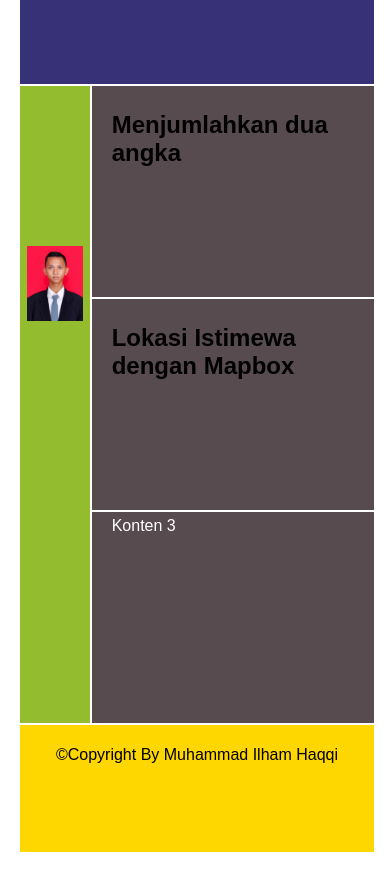
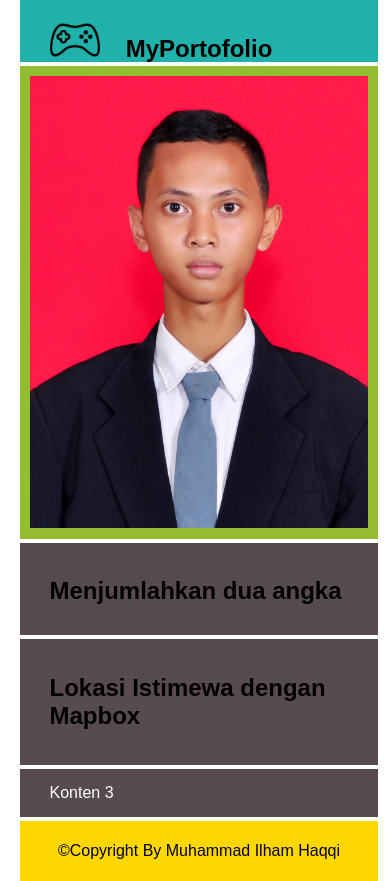
Before and after one commit to haqqer/google-mws, a plain HTML site: page week3/public/index.html in a window 390 px wide. Before the commit the page ends 852 px from the top, so only its background shows below. Drawn offline with Linux system fonts and the light colour scheme.

Commit message:
make pwa

```diff
--- a/week3/public/index.html
+++ b/week3/public/index.html
@@ -2,7 +2,12 @@
 <html lang="en">
 <head>
     <meta charset="UTF-8">
-    <meta name="viewport" content="width=device-width, initial-scale=1.0">
+    <link rel="manifest" href="manifest.json">
+    <meta name="mobile-web-app-capable" content="yes">
+    <meta name="apple-mobile-web-app-capable" content="yes">
+    <meta name="application-name" content="My Portofolio Apps">
+    <meta name="apple-mobile-web-app-title" content="My Portofolio Apps">
+    <meta name="viewport" content="width=device-width, initial-scale=1, shrink-to-fit=no">
     <meta http-equiv="X-UA-Compatible" content="ie=edge">
     <link rel="stylesheet" href="main.css">
     <title>PribadiSite</title>
@@ -10,27 +15,55 @@
 <body>
     <div class="container">
         <div class="menu">
-            <nav>
-               <h2></h2>
-            </nav>
+            <div class="wrapper">
+                <div class="logo">
+                    <img src="images/console.png" alt="logo">
+                </div>
+                <div class="title">
+                    <h2>MyPortofolio</h2>
+                </div>
+            </div>
         </div>
         <div class="sidebar">
-            <div>
-                <img src="images/profile.jpg" alt="" class="responsive-img">
+            <div class="wrapper">
+                <div class="sidebar-profile">
+                    <img src="images/profile.jpg" alt="">
+                </div>
             </div>
         </div>
         <div class="konten1">
-            <a href="project1/add2numbers.html"><h2>Menjumlahkan
-                    dua angka</h2></a>
+            <div class="wrapper">
+                <a href="project1/add2numbers.html"><h2>Menjumlahkan
+                        dua angka</h2></a>
+            </div>
         </div>
         <div class="konten2">
-            <a href="project2/index.html"><h2>Lokasi Istimewa
-                    dengan Mapbox</h2></a>
+            <div class="wrapper">
+                <a href="project2/index.html"><h2>Lokasi Istimewa
+                        dengan Mapbox</h2></a>
+            </div>
         </div>
-        <div class="konten3">Konten 3</div>
+        <div class="konten3">
+            <div class="wrapper">
+            Konten 3
+            </div>
+        </div>
         <div class="footer">
             <center><p>&copy;Copyright By Muhammad Ilham Haqqi</p></center>
         </div>
     </div>
+    <script>
+        if ('serviceWorker' in navigator) {
+            window.addEventListener('load', function() {
+                navigator.serviceWorker.register('/service-worker.js').then(function(registration) {
+                // Registration was successful
+                console.log('ServiceWorker registration successful with scope: ', registration.scope);
+                }).catch(function(err) {
+                // registration failed :(
+                console.log('ServiceWorker registration failed: ', err);
+                });
+            });
+        }
+    </script>
 </body>
 </html>
--- a/week3/public/main.css
+++ b/week3/public/main.css
@@ -3,6 +3,13 @@ html,body,ul {
     padding: 0;
     box-sizing: border-box;
     font-family: Arial, Helvetica, sans-serif;
+}
+* {
+    box-sizing: border-box;
+}
+
+h2 {
+    display: inline-block;
 }
 a {
     color: black;
@@ -14,52 +21,51 @@ li {
 .container {
     display: grid;
     width: 90vw;
-    height: 100vh;
-    margin: 0 auto;
+    height: auto;
+    margin: 20px auto;
     box-sizing: border-box;
-    grid-gap: 2px;
+    grid-gap: 4px;
     grid-template-columns: 20% 40% 40%;
     grid-template-rows: 10% 25% 25% 25% 15%;
 }
 
 .menu {
     grid-column: 1/4;
-    background-color: #373277;
+    background-color: lightseagreen;
     padding: 5px 20px;
+    box-sizing: border-box;
 }
-nav {
-    display: flex;
-    flex-wrap: wrap;
-}
-.nav-logo {
-
-}
-
-.nav-menu {
-    margin-left: auto;
+.wrapper {
+    width: 100%;
+    padding: 10px;
     display: flex;
 }
-
-.nav-menu>li{
-    flex: 1;
-    padding: 5px 16px;
+.logo {
+    max-width: 10%;
+}
+.logo > img {
+    width: 50%;
+}
+.title {
+    width: 80%;
+    padding: 0px 20px;
+    text-align: center;
 }
 
 .sidebar {
     grid-row: 2/5;
     background-color: rgb(148, 188, 47);
+    box-sizing: border-box;
+}
+
+.sidebar-profile {
     width: 100%;
-    box-sizing: border-box;
-    position: relative;
-    padding: 0 20px;
 }
-.sidebar > div {
-    position: absolute;
-    top: 25%;
-    left: 10%;
-    right: 10%;
-    bottom: 25%;
+
+.sidebar-profile > img {
+    max-width: 100%;
 }
+
 .responsive-img {
     max-width: 100%;
     height: auto;
@@ -79,3 +85,26 @@ nav {
     grid-column: 1/4;
     background-color: gold;
 }
+
+
+@media screen and (max-width: 800px) {
+    .container {
+        margin: auto;
+    }
+    .sidebar {
+        grid-row: 2/5;
+        grid-column: 1/4;
+    }
+    .konten1, .konten2, .konten3 {
+        grid-column: 1/4;
+    }
+    .logo > img {
+        width: 50px;
+    }
+    .sidebar-profile {
+        width: 100%;
+        height: 150px;
+        align-content: center;
+        justify-content: center;
+    }
+}
```
Also changed, not shown: week3/public/service-worker.js (added, +43 -0 lines), week3/public/images/console.png (renamed from week3/console.png), week3/public/manifest.json (added), 1 other file.
